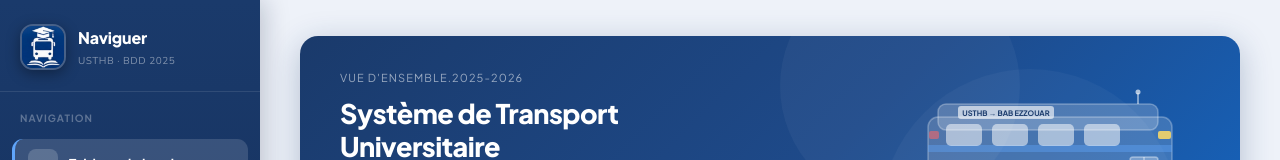
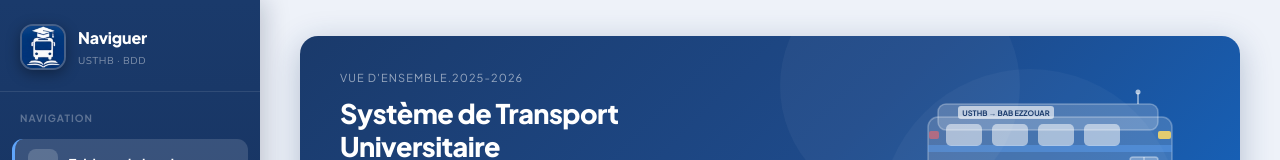
Before and after one commit to bchraaaa2-arch/transport-universitaire, a Next.js app: page / in a window 1280 px wide. Shown: the top 160 px of the page. Built offline with nearby package versions, Linux system fonts and the light colour scheme.

Commit message:
Update footer text in Layout component

```diff
--- a/src/components/Layout.js
+++ b/src/components/Layout.js
@@ -76,7 +76,7 @@ export default function Layout({ children }) {
               <div style={{
                 fontSize: 10, color: 'rgba(255,255,255,0.45)',
                 letterSpacing: '0.05em', marginTop: 1,
-              }}>USTHB · BDD 2025</div>
+              }}>USTHB · BDD </div>
             </div>
           </div>
         </div>
```
